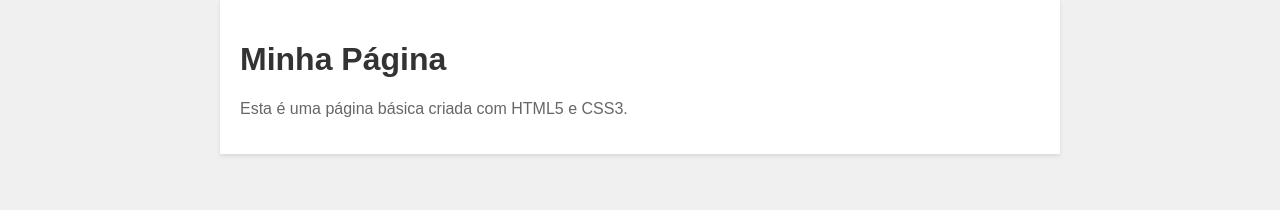
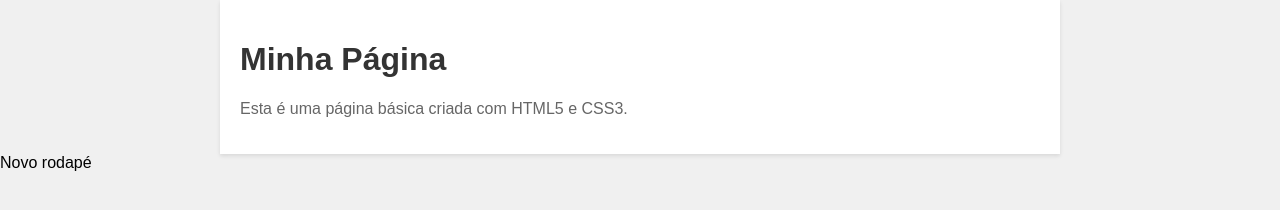
Before and after one commit to DaviBarros/projetotestemestrado, a plain HTML site: page index.html in a window 1280 px wide. Drawn offline with Linux system fonts and the light colour scheme.

Commit message:
Create a new footer [issue-53]

```diff
--- a/index.html
+++ b/index.html
@@ -11,5 +11,6 @@
         <h1>Minha Página</h1>
         <p>Esta é uma página básica criada com HTML5 e CSS3.</p>
     </div>
+    <footer>Novo rodapé</footer>
 </body>
 </html>
```
